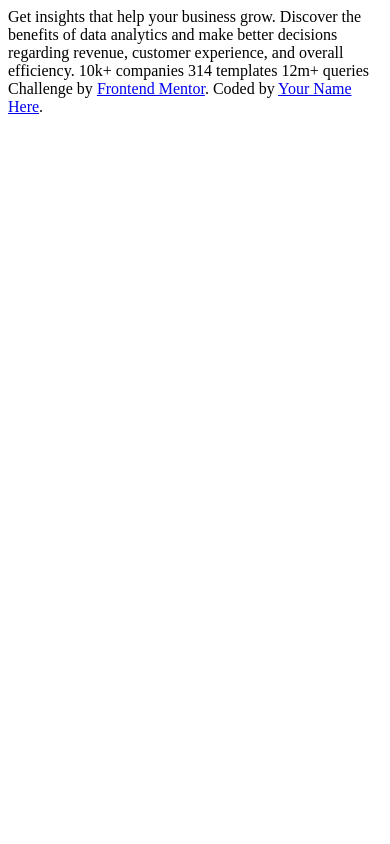
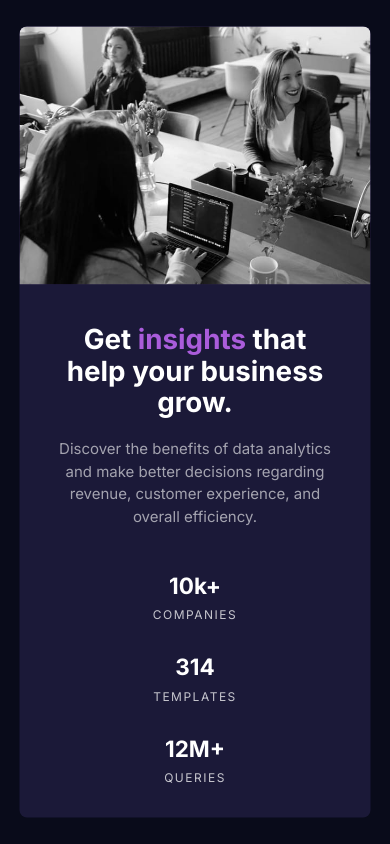
Before and after one commit to RJN-bot/Stats-Preview-Card-Challenge, a plain HTML site: page index.html in a window 390 px wide. Drawn offline with Linux system fonts and the light colour scheme.

Commit message:
Non responsive Mobile layout ✅ Image tint ❌

```diff
--- a/index.html
+++ b/index.html
@@ -1,27 +1,44 @@
 <!DOCTYPE html>
 <html lang="en">
+
 <head>
   <meta charset="UTF-8">
   <meta name="viewport" content="width=device-width, initial-scale=1.0">
   <link rel="icon" type="image/png" sizes="32x32" href="./images/favicon-32x32.png">
   <title>Frontend Mentor | Stats preview card component</title>
-
+  <link rel="stylesheet" href="reset.css">
+  <link rel="stylesheet" href="style.css">
 
 </head>
+
 <body>
-
-  Get insights that help your business grow.
-
-  Discover the benefits of data analytics and make better decisions regarding revenue, customer
-  experience, and overall efficiency.
-
-  10k+ companies
-  314 templates
-  12m+ queries
+  <div class="card">
+    <div class="overlay">
+      <div class="imgoverlay">
+        <img src="images/image-header-mobile.jpg" alt="office environment">
+      </div>
+      <main>
+        <h1> Get <strong>insights
+          </strong> that help your business grow.
+        </h1>
+        <p>Discover the benefits of data analytics and make better decisions regarding revenue, customer
+          experience, and overall efficiency.</p>
+        <div class="output">
+          <h2>10k+ </h2>
+          <p>companies</p>
+          <h2>314</h2>
+          <p>templates</p>
+          <h2>12M+</h2>
+          <p>queries</p>
+        </div>
+      </main>
+    </div>
+  </div>
 
   <div class="attribution">
     Challenge by <a href="https://www.frontendmentor.io?ref=challenge" target="_blank">Frontend Mentor</a>.
     Coded by <a href="#">Your Name Here</a>.
   </div>
 </body>
+
 </html>
--- a/style.css
+++ b/style.css
@@ -4,7 +4,7 @@
   /* Primary */
   --Very-dark-blue: hsl(233, 47%, 7%);
   --Dark-desaturated-blue: hsl(244, 38%, 16%);
-  --Soft-violet: hsl(277, 64%, 61%);
+  --Soft-violet: rgb(170, 92, 219);
 
   /* Neutral */
   --White: hsl(0, 0%, 100%);
@@ -16,6 +16,75 @@ html {
   font-size: 15px;
 }
 
+body {
+  height: 100vh;
+  background-color: var(--Very-dark-blue);
+  font-family: "Inter", sans-serif;
+  color: var(--White);
+}
+
+.card {
+  width: 90vw;
+  background-color: var(--Dark-desaturated-blue);
+  position: absolute;
+  top: 50%;
+  left: 50%;
+  transform: translate(-50%, -50%);
+  margin: 0 auto;
+  border-radius: 0.5rem;
+}
+
+.overlay {
+  /* background-color: rgba(170, 92, 219, 0.2); */
+  z-index: 1;
+}
+
+main {
+  text-align: center;
+  padding-inline: 2.2rem;
+}
+
+img {
+  width: 100%;
+  border-radius: 0.5rem 0.5rem 0 0;
+  margin-bottom: 1.2rem;
+  background-color: rgba(170, 92, 219, 0.2);
+}
+
+h1 {
+  font-size: 1.85rem;
+  margin: 1.25rem 0;
+}
+
+p {
+  line-height: 1.5;
+  color: var(--Slightly-less-transparent-white);
+  font-size: 1rem;
+}
+
+strong {
+  color: var(--Soft-violet);
+}
+
+.output {
+  margin: 1rem;
+  margin-top: 3rem;
+}
+
+.output h2 {
+  margin: 0;
+  margin-top: 0.8rem;
+}
+
+.output p {
+  color: var(--Slightly-transparent-white);
+  text-transform: uppercase;
+  letter-spacing: 0.1rem;
+  font-size: 0.8rem;
+  margin-bottom: 2rem;
+  margin-top: 0.5rem;
+}
+
 /* attribution at the end of page */
 .attribution {
   font-size: 11px;
```
